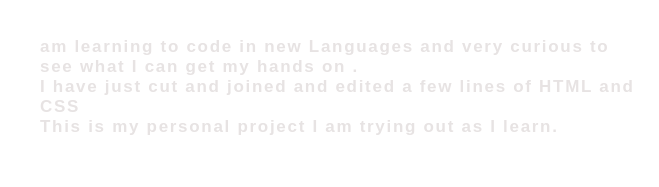
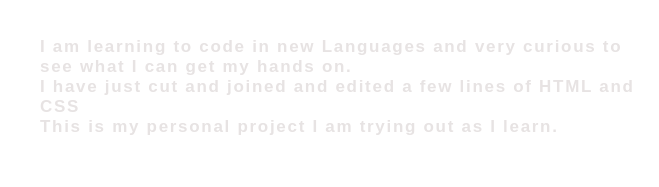
Before and after one commit to asidanghi/Premier-, a plain HTML site: page Index.html in a window 1280 px wide. Shown: the part 207-394 px from the top of the page, 24-683 px from the left. Drawn offline with Linux system fonts and the light colour scheme.

Commit message:
Update Index.html

```diff
--- a/Index.html
+++ b/Index.html
@@ -25,7 +25,7 @@
         <div class="content">
             <div class="text">
             <h2>welcome to my Github page<br> <span>I am currently learning the features of Git and Github</span></h1>
-            <p><b></b> am learning to code in new Languages and very curious to see what I can get my hands on . <br>I have just cut and joined and edited a few lines of HTML and CSS <br>This is my personal project I am trying out as I learn.</b>
+            <p><b>I am learning to code in new Languages and very curious to see what I can get my hands on.<br>I have just cut and joined and edited a few lines of HTML and CSS <br>This is my personal project I am trying out as I learn.</b>
             </p>
             <button class="btn3">Welcome</button>
            </div>
```
